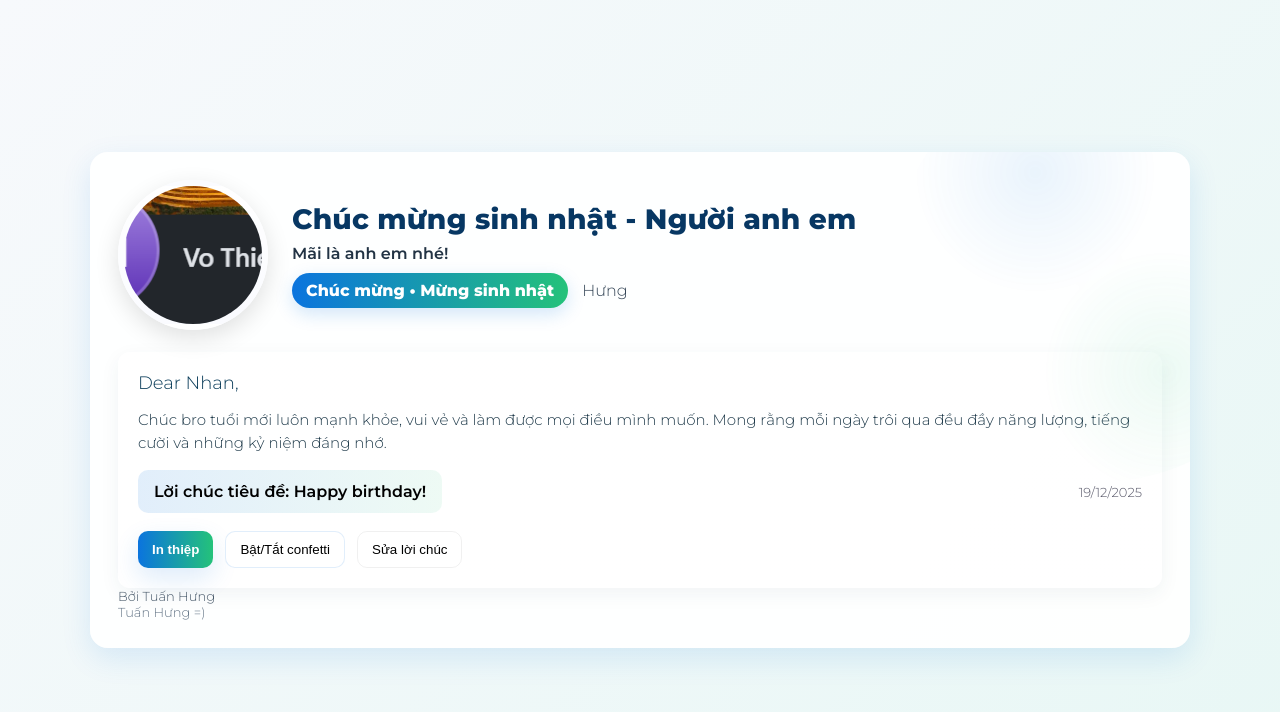
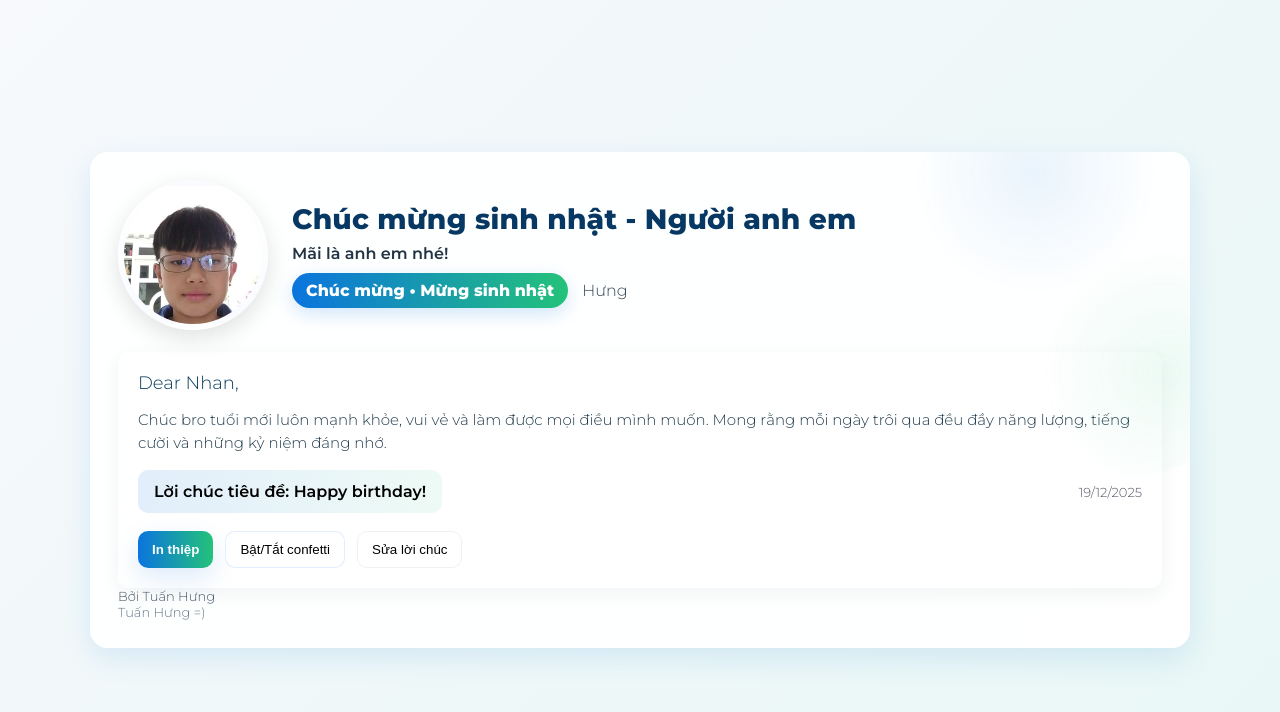
Before and after one commit to Hungnee-sieudeptrai/19-12.github.io, a plain HTML site: page index.html in a window 1280 px wide. Drawn offline with Linux system fonts and the light colour scheme.

Commit message:
Update index.html

```diff
--- a/index.html
+++ b/index.html
@@ -77,7 +77,7 @@
     <header class="hero">
       <div class="photo" id="teacher-photo">
         <!-- Thay src bằng ảnh thầy thực tế -->
-        <img src="Screenshot 2025-12-17 100953.png" alt="Ảnh Nhân">
+        <img src="anhnhan.jpg" alt="Ảnh Nhân">
       </div>
       <div class="title">
         <h1 id="hero-title">Chúc mừng sinh nhật - Người anh em</h1>
```
